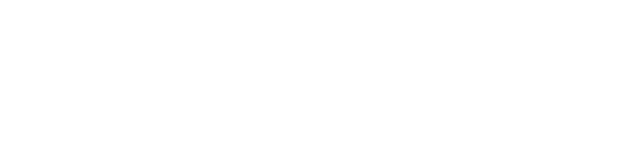
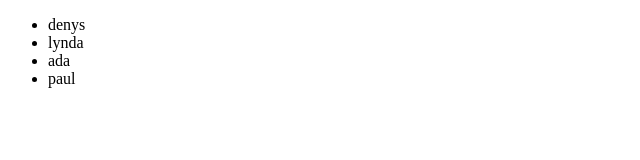
Before and after one commit to Appolo591/fitness-groupe, a plain HTML site: page index.html in a window 1280 px wide. Shown: the whole page, without its empty margins (0-640 px from the left). Drawn offline with Linux system fonts and the light colour scheme.

Commit message:
création ul

```diff
--- a/index.html
+++ b/index.html
@@ -13,7 +13,14 @@
         <section id="ada"></section>
 
     </main>
-    <footer></footer>
+    <footer>
+        <ul>
+            <li>denys</li>
+            <li>lynda</li>
+            <li>ada</li>
+            <li>paul</li>
+        </ul>
+    </footer>
 
 </body>
 </html>
--- a/style.css
+++ b/style.css
@@ -0,0 +1,3 @@
+footer{
+
+}
```
